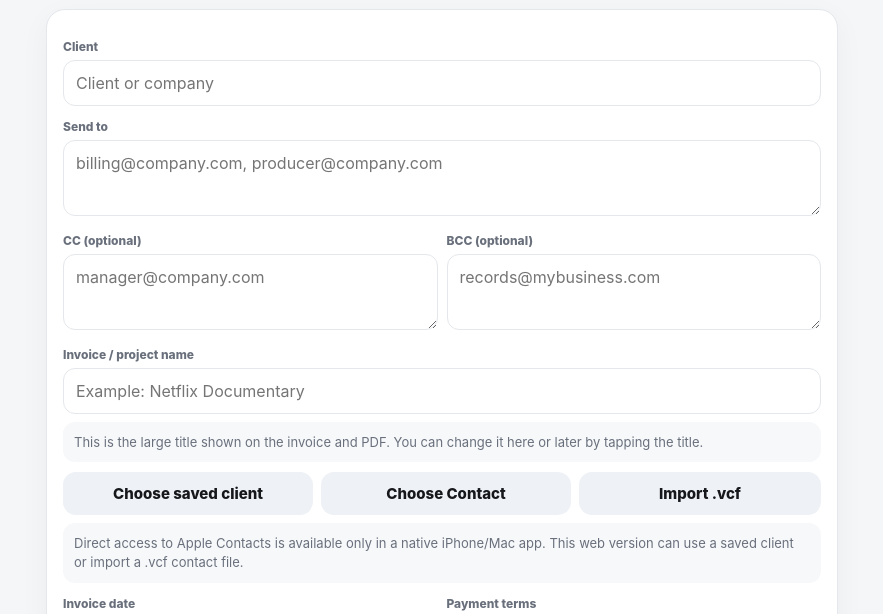
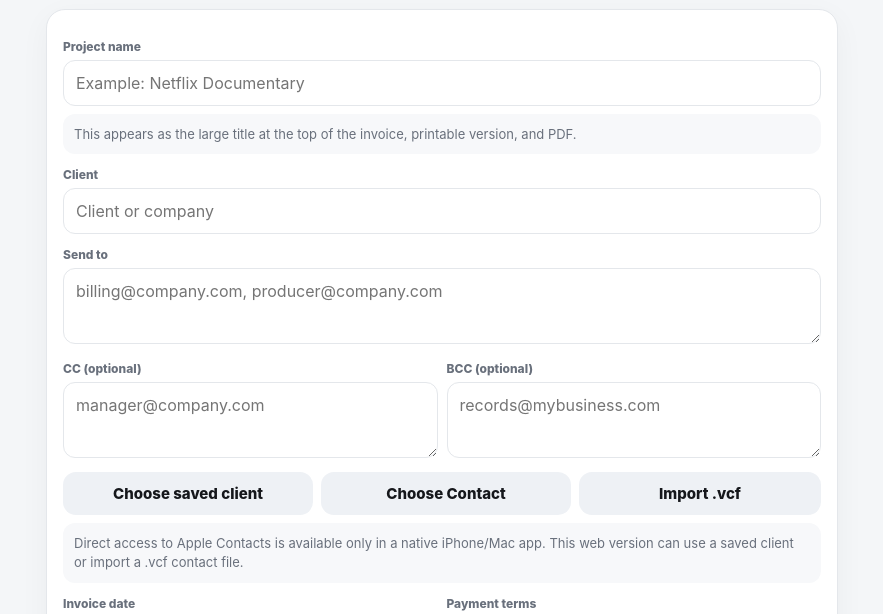
Before and after one commit to 120volts/Financial-Brain, a website: page apps/invoice/app/index.html in a window 1280 px wide. Both pictures are taken after a click on the button "+ New invoice". Shown: the part 116-730 px from the top of the page, without its empty margins (198-1081 px from the left). Drawn offline with nearby package versions, Linux system fonts and the light colour scheme.

Commit message:
Promote project name in invoice editor

```diff
--- a/apps/invoice/app/index.html
+++ b/apps/invoice/app/index.html
@@ -263,6 +263,11 @@ textarea{min-height:76px;resize:vertical}
 
 <section id="newInvoicePage" class="hidden">
   <div class="card">
+    <label>Project name</label>
+    <input id="projectName" list="projectNames" placeholder="Example: Netflix Documentary">
+    <datalist id="projectNames"></datalist>
+    <div class="notice" style="margin-top:8px">This appears as the large title at the top of the invoice, printable version, and PDF.</div>
+
     <label>Client</label>
     <input id="clientName" list="clientNames" placeholder="Client or company">
     <div id="selectedClientHint" class="meta" style="margin-top:5px"></div>
@@ -276,11 +281,6 @@ textarea{min-height:76px;resize:vertical}
       <div><label>CC (optional)</label><textarea id="clientCc" rows="2" placeholder="manager@company.com"></textarea></div>
       <div><label>BCC (optional)</label><textarea id="clientBcc" rows="2" placeholder="records@mybusiness.com"></textarea></div>
     </div>
-
-    <label>Invoice / project name</label>
-    <input id="projectName" list="projectNames" placeholder="Example: Netflix Documentary">
-    <datalist id="projectNames"></datalist>
-    <div class="notice" style="margin-top:8px">This is the large title shown on the invoice and PDF. You can change it here or later by tapping the title.</div>
 
     <div class="top-actions" style="margin-top:10px">
       <button class="secondary" onclick="showPage('clients')">Choose saved client</button>
```
Also changed, not shown: apps/invoice/docs/INVOICE_REQUIREMENTS.md (+1 -1 lines), apps/invoice/CHANGELOG.md.
